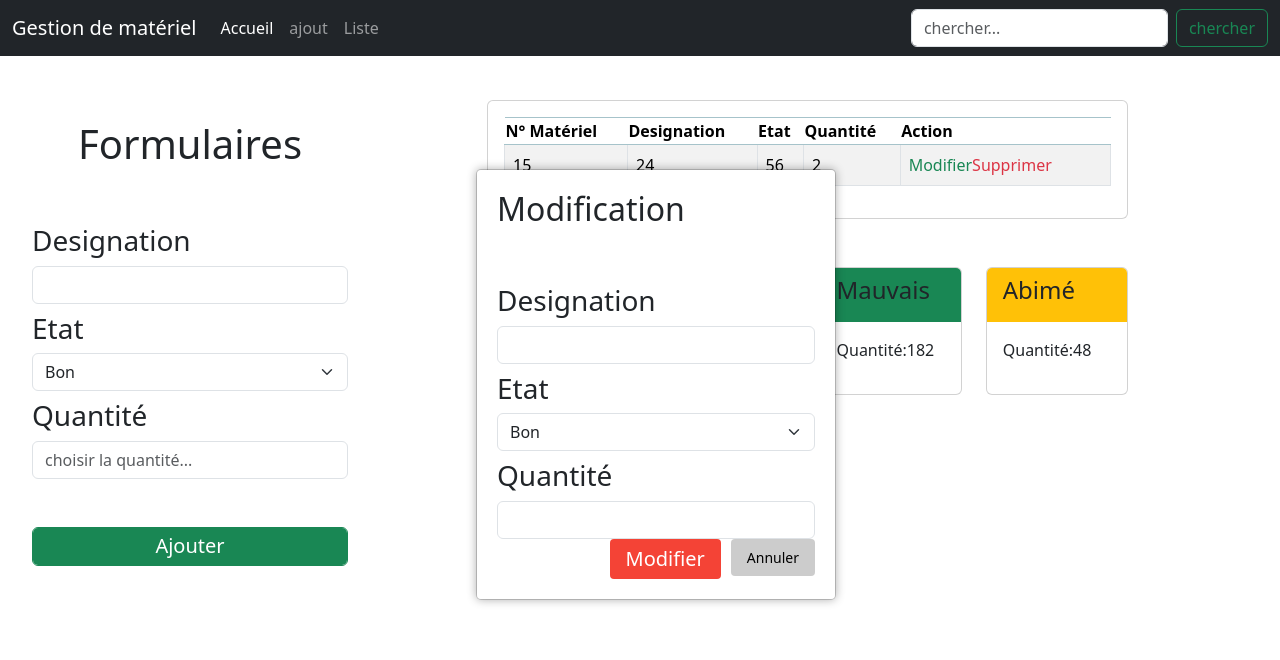
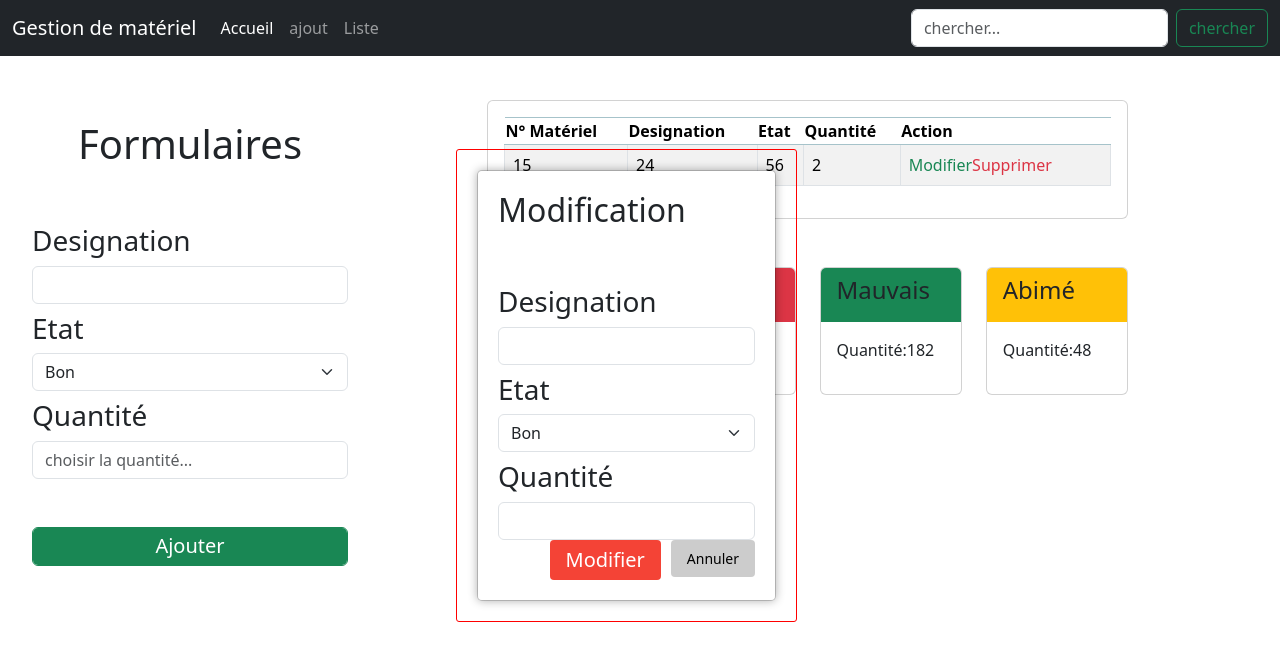
Before and after one commit to MihajasoaAlain/learning, a React (Vite) app: page / in a window 1280 px wide. Both pictures are taken after a click on the element "Modifier". Shown: the top 660 px of the page. Built offline with nearby package versions, Linux system fonts and the light colour scheme.

Commit message:
modal del pk

```diff
--- a/src/App.css
+++ b/src/App.css
@@ -11,6 +11,7 @@
   display:block;
   justify-content: center;
   align-items: center;
+  border: 1px solid red;
 }
 
 .modal-content {
@@ -51,6 +52,8 @@
   background-color: #ccc;
 }
 .form{
+  height: auto;
+  width: auto;
   border-radius: 3px;
   padding: 20px;
   max-width: 400px;
--- a/src/components/Tableau.jsx
+++ b/src/components/Tableau.jsx
@@ -1,7 +1,9 @@
 import React, { useState } from "react";
  import Modif from "./modale/Modif";
+import Delete from "./modale/Delete";
 export default function Tableau() {
 const [showModif, setShowModif] = useState(false);
+const [showDel,setShowDel]=useState(false);
   return (
     <div className="col-7">
       <div className="card">
@@ -22,7 +24,7 @@ const [showModif, setShowModif] = useState(false);
                 <td>2</td>
                 <td>
                   <span className="text-success suppr" onClick={()=>setShowModif(true)}>Modifier</span>
-                  <span className="text-danger suppr">Supprimer</span>
+                  <span className="text-danger suppr" onClick={()=>setShowDel(true)}>Supprimer</span>
                 </td>
               </tr>
             </tbody>
@@ -75,7 +77,13 @@ const [showModif, setShowModif] = useState(false);
                   showModif?(
                       <Modif setShowModif={setShowModif} etat={!showModif}/>
                   ):null
+
               }
+        {
+                            showDel?(
+                              <Delete setShowDel={setShowDel} etat={!showDel}/>
+                          ):null
+        }
     </div>
   );
 }
--- /dev/null
+++ b/src/components/modale/Delete.jsx
@@ -0,0 +1,39 @@
+import React, { useEffect, useRef } from 'react'
+export default function Modif({setShowDel,etat}) {
+  const modalRefDel = useRef(null);
+          function close(e){
+            e.preventDefault();
+            setShowDel(false);
+          }
+          function handleClickOutside(e) {
+            if (modalRefDel.current && !modalRefDel.current.contains(e.target)&& etat) {
+              console.log(etat)
+                console.log('hey you are here');
+                setShowDel(false);
+              console.log('ca marche')
+            }
+            else{
+              etat= true;
+            }
+          }
+          useEffect(() => {
+            console.log('heyyy');
+            document.addEventListener('click', handleClickOutside);
+            return () => {
+              document.removeEventListener('click', handleClickOutside);
+            };
+          }, []);
+
+  return (
+    <form ref={modalRefDel} className="form modal" onSubmit={close}>
+      <div className="modal-content">
+        <h2>Confirmation de suppression</h2>
+        <p>Êtes-vous sûr de vouloir supprimer cet élément ?</p>
+        <div className="modal-buttons">
+          <button type="submit">Supprimer</button>
+          <button type="submit">Annuler</button>
+        </div>
+      </div>
+    </form>
+  );
+}
--- a/src/components/modale/Modif.jsx
+++ b/src/components/modale/Modif.jsx
@@ -1,12 +1,12 @@
 import React, { useEffect, useRef } from 'react'
 export default function Modif({setShowModif,etat}) {
-  const modalRef = useRef(null);
+  const modalRefDel = useRef(null);
           function close(e){
             e.preventDefault();
             setShowModif(false);
           }
           function handleClickOutside(e) {
-            if (modalRef.current && !modalRef.current.contains(e.target)&& etat) {
+            if (modalRefDel.current && !modalRefDel.current.contains(e.target)&& etat) {
               console.log(etat)
                 console.log('hey you are here');
                 setShowModif(false);
@@ -25,7 +25,7 @@ export default function Modif({setShowModif,etat}) {
           }, []);
 
   return (
-    <form ref={modalRef} className="form modal" onSubmit={close}>
+    <form ref={modalRefDel} className="form modal" onSubmit={close}>
       <div className="modal-content">
         <h2>Modification</h2>
         <label htmlFor="" className="h3 mt-5">
```
Also changed, not shown: src/components/modale/DeleteMod.jsx (deleted, +0 -22 lines).
